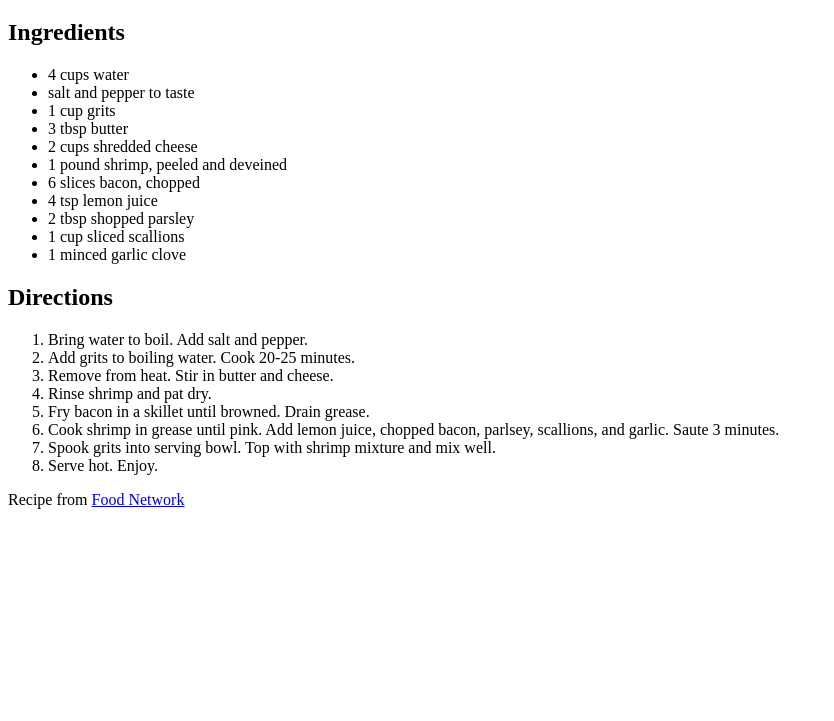
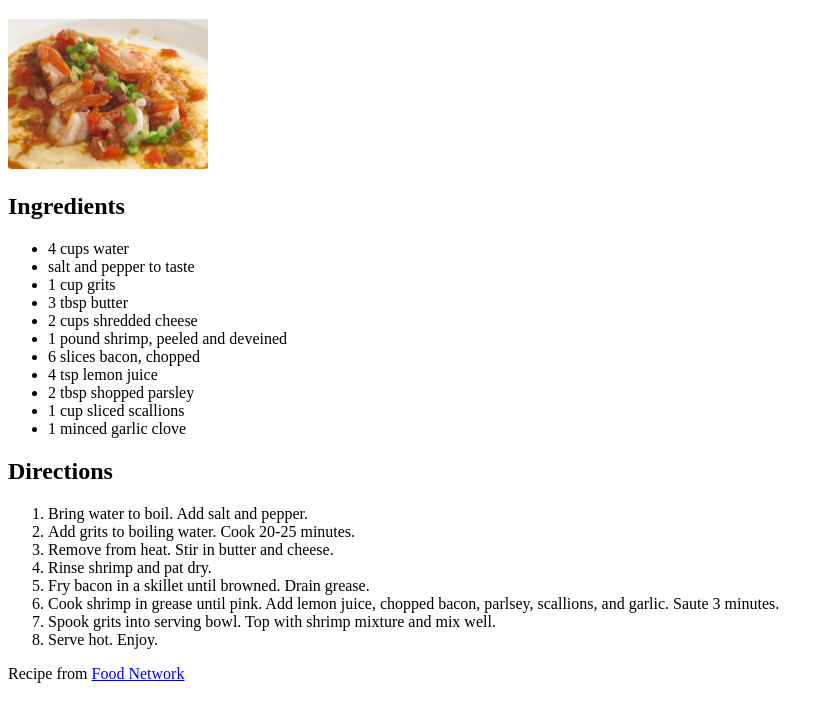
Before and after one commit to kwhis/recipes-odin-project, a plain HTML site: page recipes/shrimpgrits.html in a window 1280 px wide. Shown: the part 61-782 px from the top of the page, without its empty margins (0-834 px from the left). Drawn offline with Linux system fonts and the light colour scheme.

Commit message:
Added shrimpgrits image to html file

```diff
--- a/recipes/shrimpgrits.html
+++ b/recipes/shrimpgrits.html
@@ -8,6 +8,7 @@
 </head>
 <body>
     <h1>Shrimp and Grits Recipe</h1>
+    <img src="../images/shrimpgrits.jpeg" width="200">
     <h2>Ingredients</h2>
     <ul>
         <li>4 cups water</li>
```
Also changed, not shown: images/shrimpgrits.jpeg (added).
